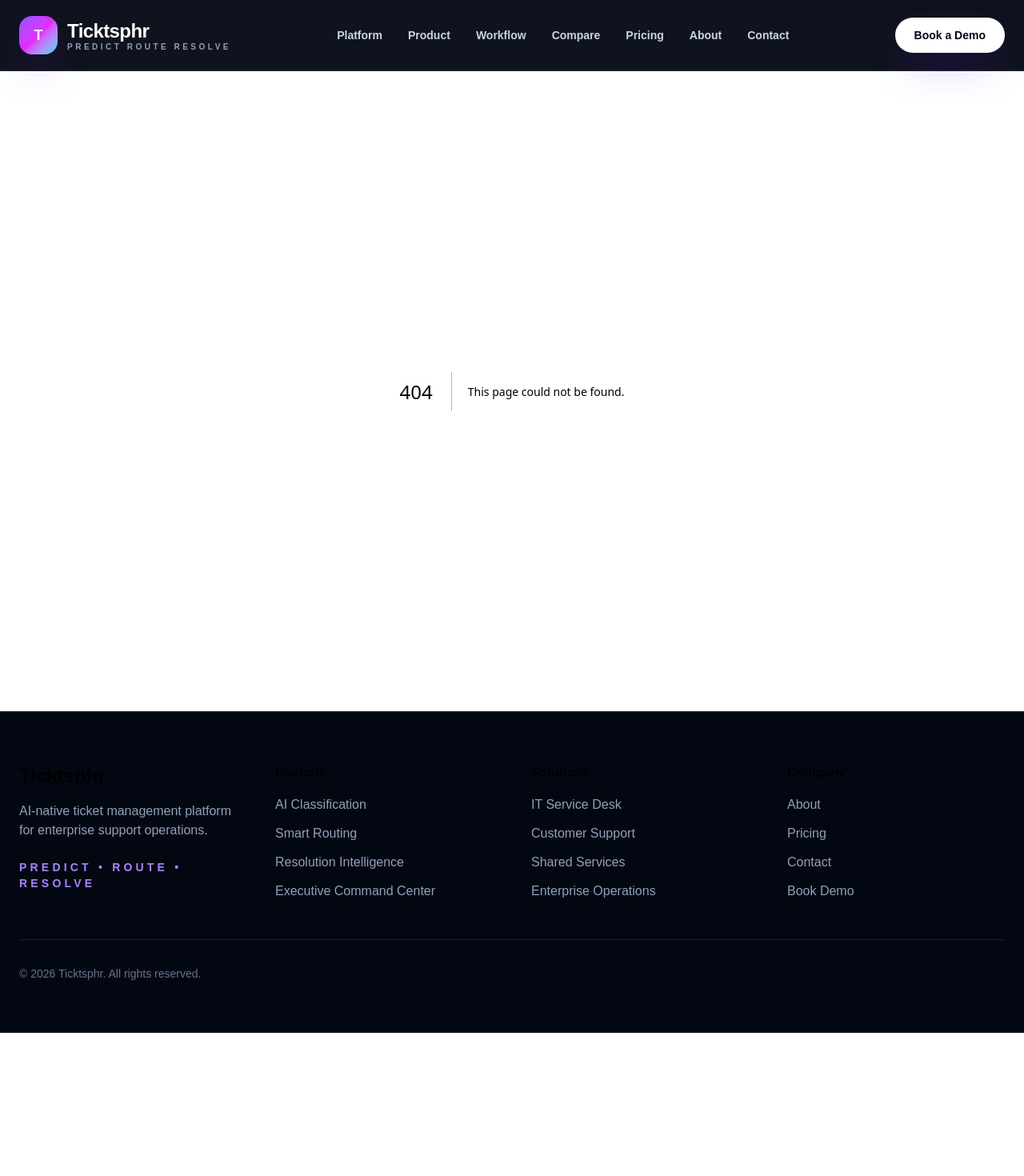
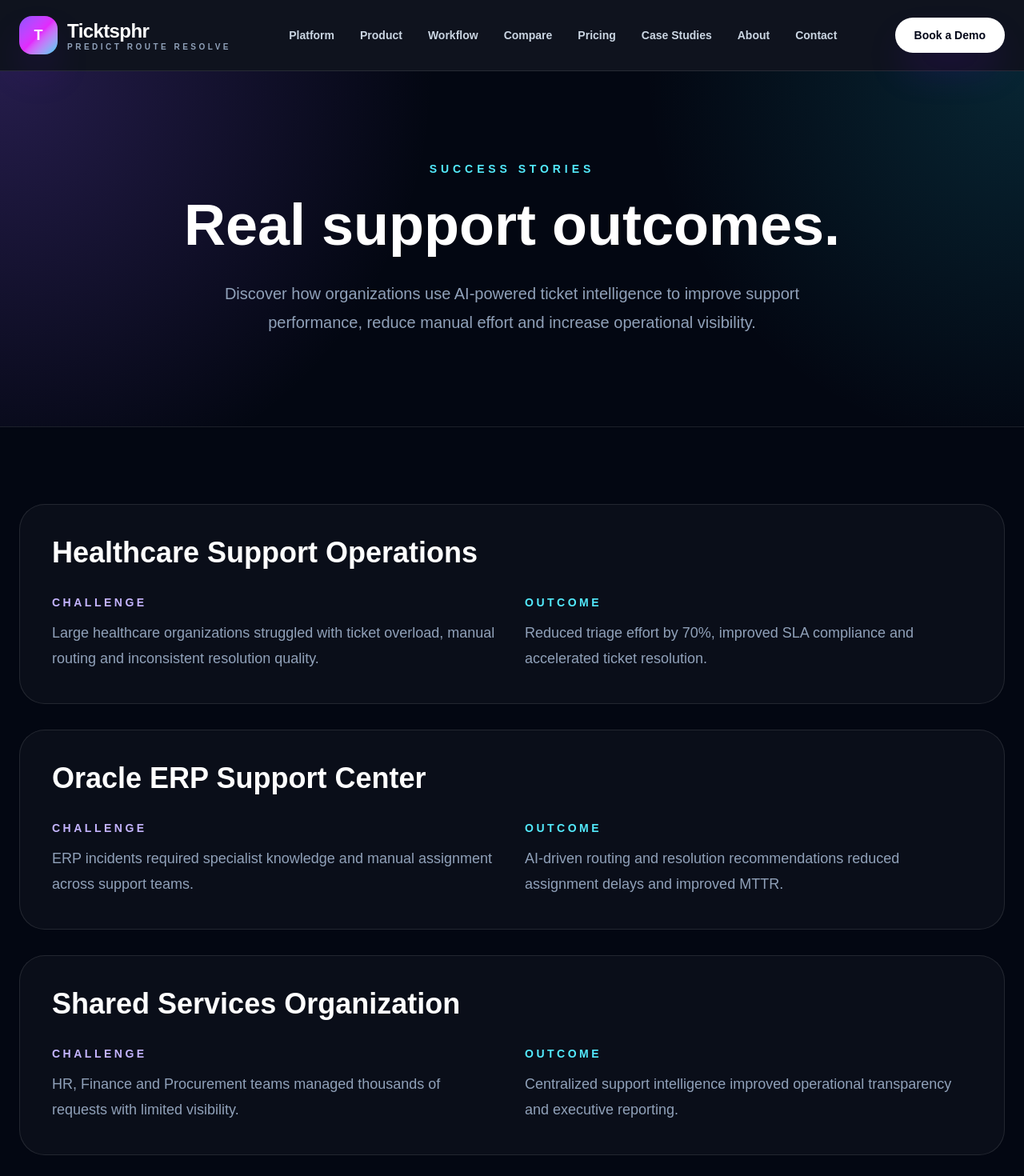
Before and after one commit to umayank-design/ticktsphr-marketing-website, a Next.js app: page /case-studies in a window 1280 px wide. Before the commit this address had no page. Shown: the top 1470 px of the page at 80% size. Before the commit the page ends 1291 px from the top, so only its background shows below. Built offline with nearby package versions, Linux system fonts and the light colour scheme.

Commit message:
Add case studies page

```diff
--- /dev/null
+++ b/app/case-studies/page.tsx
@@ -0,0 +1,106 @@
+import Link from "next/link";
+
+const caseStudies = [
+  {
+    title: "Healthcare Support Operations",
+    challenge:
+      "Large healthcare organizations struggled with ticket overload, manual routing and inconsistent resolution quality.",
+    result:
+      "Reduced triage effort by 70%, improved SLA compliance and accelerated ticket resolution.",
+  },
+  {
+    title: "Oracle ERP Support Center",
+    challenge:
+      "ERP incidents required specialist knowledge and manual assignment across support teams.",
+    result:
+      "AI-driven routing and resolution recommendations reduced assignment delays and improved MTTR.",
+  },
+  {
+    title: "Shared Services Organization",
+    challenge:
+      "HR, Finance and Procurement teams managed thousands of requests with limited visibility.",
+    result:
+      "Centralized support intelligence improved operational transparency and executive reporting.",
+  },
+];
+
+export default function CaseStudiesPage() {
+  return (
+    <main className="min-h-screen bg-[#030712] text-white">
+      <section className="relative overflow-hidden border-b border-white/10">
+        <div className="absolute inset-0 bg-[radial-gradient(circle_at_top_left,rgba(139,92,246,.25),transparent_40%),radial-gradient(circle_at_top_right,rgba(34,211,238,.15),transparent_35%)]" />
+
+        <div className="relative mx-auto max-w-7xl px-6 py-28 text-center">
+          <p className="mb-6 text-sm font-bold uppercase tracking-[0.35em] text-cyan-300">
+            Success Stories
+          </p>
+
+          <h1 className="text-6xl font-black md:text-7xl">
+            Real support outcomes.
+          </h1>
+
+          <p className="mx-auto mt-8 max-w-3xl text-xl leading-9 text-slate-400">
+            Discover how organizations use AI-powered ticket intelligence to
+            improve support performance, reduce manual effort and increase
+            operational visibility.
+          </p>
+        </div>
+      </section>
+
+      <section className="mx-auto max-w-7xl px-6 py-24">
+        <div className="grid gap-8">
+          {caseStudies.map((study) => (
+            <div
+              key={study.title}
+              className="rounded-[2rem] border border-white/10 bg-white/[0.03] p-10"
+            >
+              <h2 className="text-4xl font-black">{study.title}</h2>
+
+              <div className="mt-8 grid gap-8 lg:grid-cols-2">
+                <div>
+                  <p className="mb-3 text-sm font-bold uppercase tracking-[0.25em] text-violet-300">
+                    Challenge
+                  </p>
+
+                  <p className="text-lg leading-8 text-slate-400">
+                    {study.challenge}
+                  </p>
+                </div>
+
+                <div>
+                  <p className="mb-3 text-sm font-bold uppercase tracking-[0.25em] text-cyan-300">
+                    Outcome
+                  </p>
+
+                  <p className="text-lg leading-8 text-slate-400">
+                    {study.result}
+                  </p>
+                </div>
+              </div>
+            </div>
+          ))}
+        </div>
+      </section>
+
+      <section className="mx-auto max-w-7xl px-6 pb-24">
+        <div className="rounded-[2.5rem] bg-gradient-to-r from-violet-600 to-cyan-500 p-12 text-center">
+          <h2 className="text-5xl font-black">
+            Ready to create your own success story?
+          </h2>
+
+          <p className="mx-auto mt-6 max-w-3xl text-lg text-white/80">
+            See how Ticktsphr can transform support operations with AI-powered
+            classification, routing and resolution intelligence.
+          </p>
+
+          <Link
+            href="/book-demo"
+            className="mt-8 inline-block rounded-full bg-white px-10 py-4 font-black text-slate-950"
+          >
+            Book a Demo
+          </Link>
+        </div>
+      </section>
+    </main>
+  );
+}
--- a/components/Navbar.tsx
+++ b/components/Navbar.tsx
@@ -35,6 +35,9 @@ export default function Navbar() {
           <Link href="/pricing" className="hover:text-white">
             Pricing
           </Link>
+          <Link href="/case-studies" className="hover:text-white">
+  Case Studies
+</Link>
           <Link href="/about" className="hover:text-white">
             About
           </Link>
```
